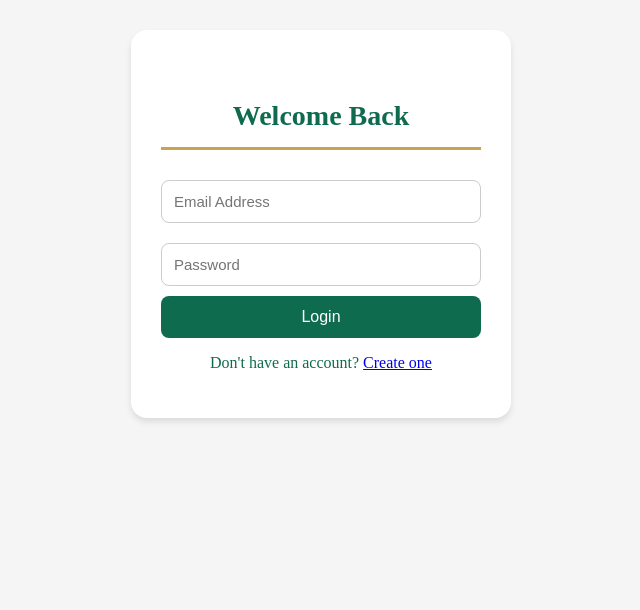
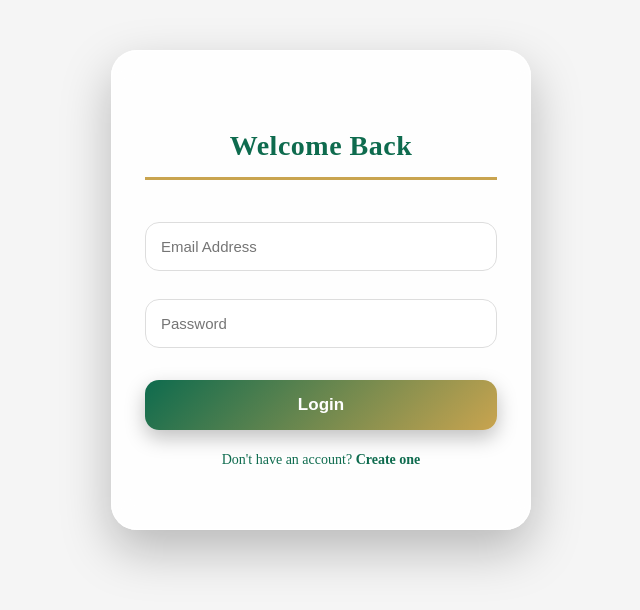
Before and after one commit to Ahmed26205/Saudi-Culture-WebSite-Project, a PHP site: page /login.html in a window 1280 px wide. Shown: the part 150-760 px from the top of the page, without its empty margins (319-959 px from the left). Run offline with PHP 8.4, Linux system fonts and the light colour scheme; some libraries are stand-ins or nearby versions.

Commit message:
update login and signup styles

```diff
--- a/CSS/styles.css
+++ b/CSS/styles.css
@@ -882,53 +882,145 @@ h2 {
     margin-right: 25px;
 }
 
+
 .auth-container {
-    width: 380px;
-    max-width: 95%;
-    margin: 120px auto;
-    padding: 30px;
-    background: white;
-    border-radius: var(--border-radius-lg);
-    box-shadow: var(--shadow-md);
+    width: 420px;
+    max-width: 92%;
+    position: fixed;
+    top: calc(50% + 40px);
+    left: 50%;
+    transform: translate(-50%, -50%);
+
+    padding: 40px 34px;
+    background: rgba(255, 255, 255, 0.9);
+    backdrop-filter: blur(14px);
+    border-radius: 26px;
     text-align: center;
-    margin: 180px auto;
+    z-index: 10;
+
+    box-shadow:
+        0 20px 50px rgba(0, 0, 0, 0.25),
+        inset 0 0 0 1px rgba(255, 255, 255, 0.7);
+
+    animation: formFade 0.8s ease;
 }
 
-.auth-container h2 {
-    color: var(--color-accent);
-    margin-bottom: 20px;
+@keyframes formFade {
+    from {
+        opacity: 0;
+        transform: translate(-50%, -40%) scale(0.95);
+    }
+
+    to {
+        opacity: 1;
+        transform: translate(-50%, -50%) scale(1);
+    }
 }
 
+
+.auth-container h2 {
+    font-size: 28px;
+    margin-bottom: 28px;
+    color: var(--color-accent);
+    font-weight: 800;
+    letter-spacing: 0.5px;
+}
+
+/* الحقول */
 .auth-container input {
     width: 100%;
-    padding: 12px;
-    margin: 10px 0;
-    border-radius: var(--border-radius);
-    border: 1px solid #ccc;
+    padding: 15px;
+    margin: 14px 0;
+    border-radius: 14px;
+    border: 1px solid #ddd;
     font-size: 15px;
+    outline: none;
+    background: rgba(255, 255, 255, 0.95);
+    transition: 0.25s ease;
+}
+
+.auth-container input:focus {
+    border-color: var(--color-accent);
+    box-shadow: 0 0 0 3px rgba(14, 107, 78, 0.15);
+    transform: scale(1.01);
 }
 
 .auth-btn {
     width: 100%;
-    padding: 12px;
-    background: var(--color-accent);
+    margin-top: 18px;
+    padding: 15px;
+    font-size: 17px;
+    font-weight: 700;
+    border-radius: 14px;
+    cursor: pointer;
     color: white;
     border: none;
-    border-radius: var(--border-radius);
-    font-size: 16px;
-    cursor: pointer;
-    transition: 0.3s;
+
+    background: linear-gradient(135deg, var(--color-accent), var(--saudi-gold));
+    box-shadow: 0 8px 20px rgba(0, 0, 0, 0.25);
+
+    transition: 0.25s ease;
 }
 
 .auth-btn:hover {
-    opacity: 0.85;
+    transform: translateY(-2px);
+    box-shadow: 0 14px 28px rgba(0, 0, 0, 0.3);
 }
 
+.auth-btn:active {
+    transform: scale(0.96);
+}
+
+/* الروابط */
+.auth-container p {
+    margin-top: 22px;
+    font-size: 14px;
+}
+
+.auth-container a {
+    color: var(--color-accent);
+    font-weight: 700;
+    text-decoration: none;
+    transition: 0.2s;
+}
+
+.auth-container a:hover {
+    color: var(--saudi-gold);
+    text-decoration: underline;
+}
+
+/* الرسايل */
 .msg {
-    margin-top: 15px;
-    color: #d00;
-    font-weight: 600;
+    margin-top: 16px;
+    font-weight: 700;
+    animation: msgFade 0.4s ease;
 }
+
+@keyframes msgFade {
+    from {
+        opacity: 0;
+        transform: scale(0.8);
+    }
+
+    to {
+        opacity: 1;
+        transform: scale(1);
+    }
+}
+
+/* للجوال */
+@media (max-width: 500px) {
+    .auth-container {
+        width: 94%;
+        padding: 32px 22px;
+        border-radius: 22px;
+    }
+
+    .auth-container h2 {
+        font-size: 22px;
+    }
+}
+
 
 .profile-menu {
     position: relative;
@@ -989,21 +1081,3 @@ h2 {
 .profile-menu.show .dropdown-content {
     display: block;
 }
-
-@media (max-width: 500px) {
-    .auth-container {
-        width: 90%;
-        padding: 20px;
-        margin: 80px auto;
-    }
-
-    .auth-container input,
-    .auth-btn {
-        font-size: 14px;
-        padding: 10px;
-    }
-
-    .auth-container h2 {
-        font-size: 20px;
-    }
-}
```
